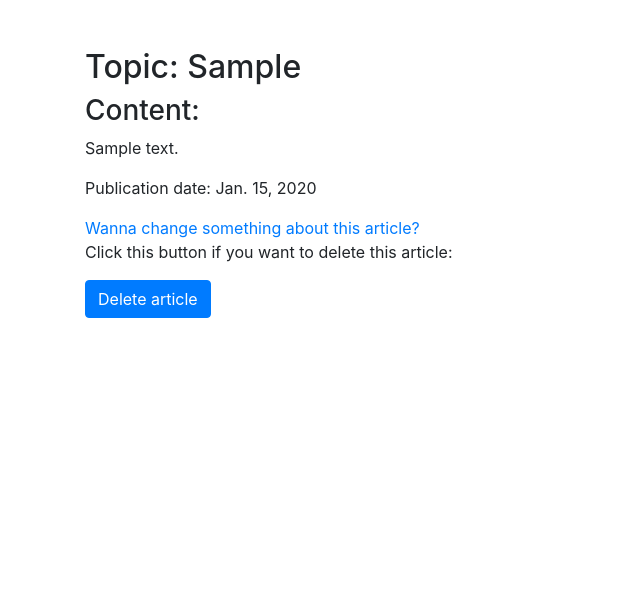
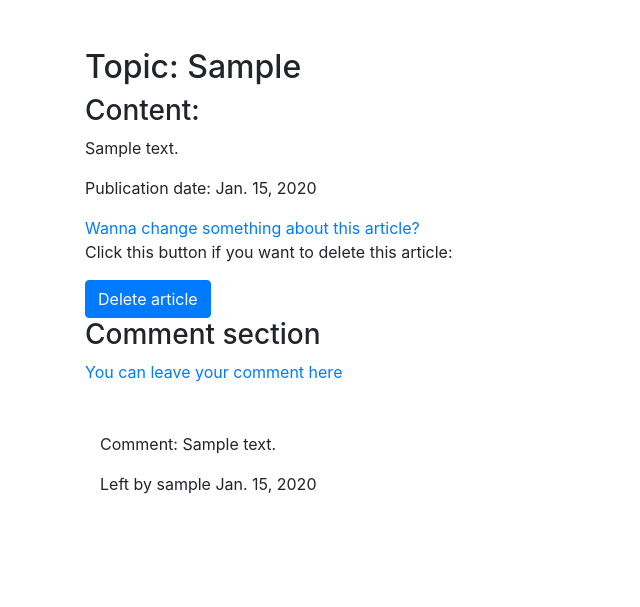
Before and after one commit to Andrew-157/dj_training_3, a Django app: page /articles/personal/1/1/ in a window 1280 px wide. Shown: the top 607 px of the page, without its empty margins (0-640 px from the left). Run offline with Django 4.2, Linux system fonts and the light colour scheme; a user stored in the database is signed in; tables that the repository leaves empty hold one stand-in row (values such as "Sample post"); some libraries are stand-ins or nearby versions.

Commit message:
Added seeing comments on personal article page

```diff
--- a/articles/models.py
+++ b/articles/models.py
@@ -11,6 +11,7 @@ class Article(models.Model):
 
 class Comment(models.Model):
     commentator = models.ForeignKey(User, on_delete=models.CASCADE)
-    article = models.ForeignKey(Article, on_delete=models.CASCADE)
+    article = models.ForeignKey(
+        Article, on_delete=models.CASCADE, related_name='comments')
     content = models.TextField(null=False)
     pub_date = models.DateTimeField(auto_now_add=True)
--- a/articles/templates/articles/personal_article.html
+++ b/articles/templates/articles/personal_article.html
@@ -29,6 +29,18 @@
         {% csrf_token %}
         <button class="btn btn-primary" type="submit">Delete article</button>
       </form>
+      <h3>Comment section</h3>
+      <a href="{% url 'articles:leave-comment' article.id %}">You can leave your comment here</a>
+      {% if comments %}
+        {% for comment in comments %}
+          <div class="container py-5">
+            <p>Comment: {{ comment.content }}</p>
+            <p>Left by {{ comment.commentator }} {{ comment.pub_date.date }}</p>
+          </div>
+        {% endfor %}
+      {% else %}
+        <p>No comments left yet</p>
+      {% endif %}
     </div>
   </body>
 </html>
--- a/articles/views.py
+++ b/articles/views.py
@@ -176,6 +176,8 @@ def personal_article(request, user_id, article_id):
         if article:
             if article.author_id != current_user.id:
                 return render(request, 'articles/not_yours.html')
-            return render(request, 'articles/personal_article.html', {'article': article})
+            comments = Comment.objects.select_related('commentator').filter(
+                article=article).order_by('-pub_date').all()
+            return render(request, 'articles/personal_article.html', {'article': article, 'comments': comments})
         else:
             return render(request, 'articles/not_exists.html')
```
